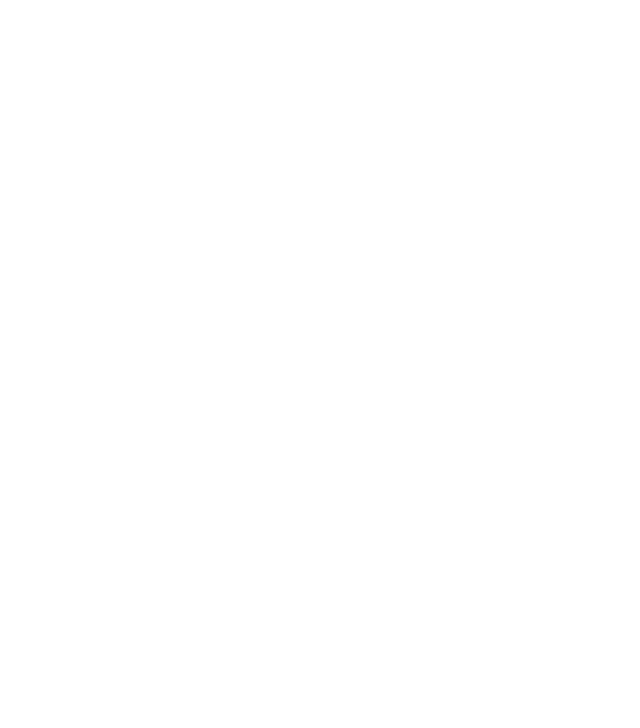
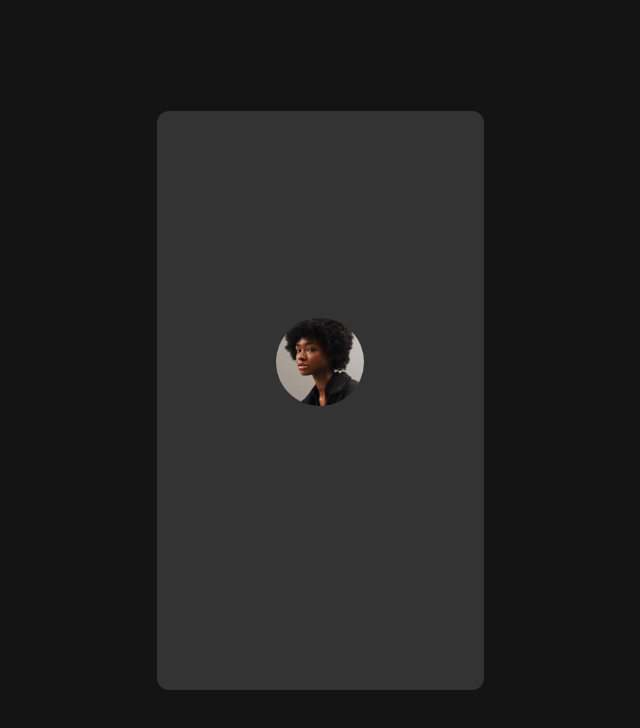
Before and after one commit to QLopes22/social_links_profile, a plain HTML site: page index.html in a window 1280 px wide. Shown: the whole page, without its empty margins (320-960 px from the left). Drawn offline with Linux system fonts and the light colour scheme.

Commit message:
add images folder and implement profile image

```diff
--- a/index.html
+++ b/index.html
@@ -9,7 +9,9 @@
 </head>
 <body>
     <div class="main-container">
-        <div class="body-container"></div>
+        <div class="body-container">
+            <img src="/images/avatar-jessica.jpeg" alt="Profile image">
+        </div>
         <div class="body-container"></div>
         <div class="body-container"></div>
         <div class="body-container"></div>
--- a/style.css
+++ b/style.css
@@ -40,6 +40,8 @@
     --spacing-150: 12px;
     --spacing-100: 8px;
     --spacing-50: 4px;
+
+    --display-flex: ()
 }
 
 
@@ -52,8 +54,35 @@
 body {
     font-family: 'Inter', Arial, Helvetica, sans-serif;
     margin: 0;
+    display: flex;
+    justify-content: center;
+    align-items: center;
+    background-color: var(--grey-drk);
+    width: 100vw;
+    height: 100vh;
 }
 
 button {
     font-family: inherit;
 }
+
+.main-container {
+  background-color: var(--grey-lt);
+  width: 327px;
+  height: 579px;
+  display: flex;
+  flex-direction: column;
+  justify-content: center;
+  align-items: center;
+  gap: var(--spacing-300);
+  border-radius: 12px;
+  padding: var(--spacing-300);
+}
+/* first body container */
+
+img {
+  width: 88px;
+  border-radius: 999px;
+}
+
+/*---------------------- modify main body styling and add profile img ----------------------*/
```
Also changed, not shown: images/avatar-jessica.jpeg (added), 2 other files.
